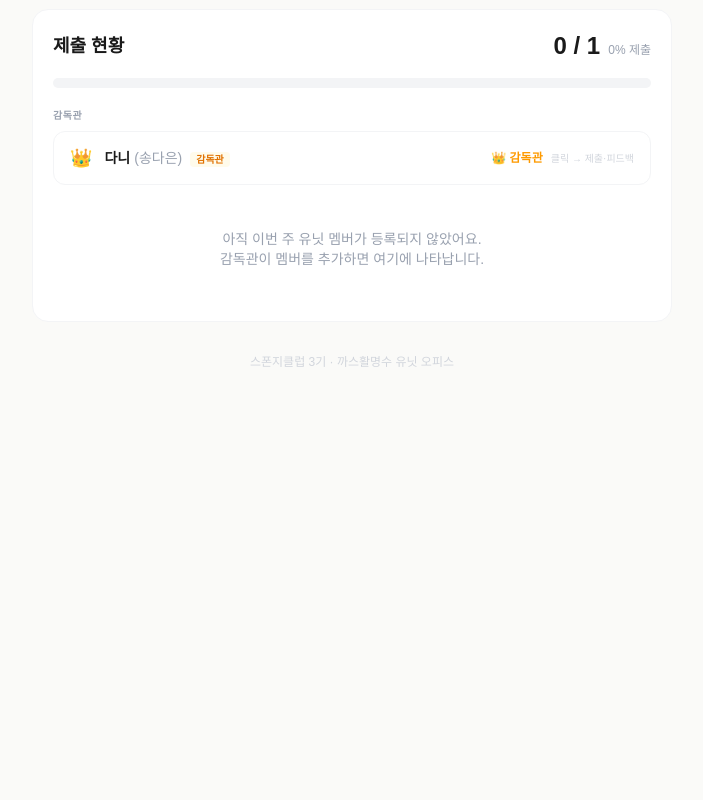
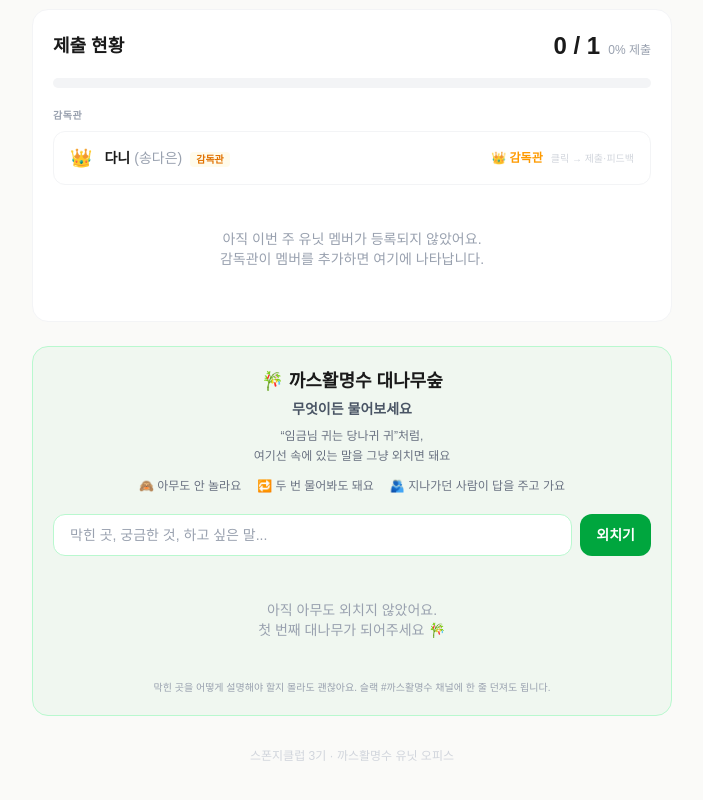
Before and after one commit to selfishclub/spongeclub-office-3, a Next.js app: page / in a window 1280 px wide. Shown: the part 631-1431 px from the top of the page, without its empty margins (288-991 px from the left). Before the commit the page ends 1065 px from the top, so only its background shows below. Built offline with nearby package versions, Linux system fonts and the light colour scheme; a web font is replaced by a local one.

Commit message:
feat: add bamboo forest anonymous Q&A board

```diff
--- a/app/page.tsx
+++ b/app/page.tsx
@@ -124,6 +124,175 @@ function MemberModal({ member, onClose }: { member: Member; onClose: () => void
           닫기
         </button>
       </div>
+    </div>
+  );
+}
+
+// ─── 대나무숲 게시판 ───
+type BambooPost = {
+  id: string;
+  text: string;
+  replies: { id: string; text: string; createdAt: string }[];
+  createdAt: string;
+};
+
+function BambooForest() {
+  const [posts, setPosts] = useState<BambooPost[]>([]);
+  const [input, setInput] = useState("");
+  const [replyInputs, setReplyInputs] = useState<Record<string, string>>({});
+  const [openReply, setOpenReply] = useState<string | null>(null);
+
+  // localStorage 로드
+  useEffect(() => {
+    try {
+      const saved = localStorage.getItem("bamboo-posts");
+      if (saved) setPosts(JSON.parse(saved));
+    } catch { /* 무시 */ }
+  }, []);
+
+  // localStorage 저장
+  function save(updated: BambooPost[]) {
+    setPosts(updated);
+    try { localStorage.setItem("bamboo-posts", JSON.stringify(updated)); } catch { /* 무시 */ }
+  }
+
+  function addPost() {
+    const text = input.trim();
+    if (!text) return;
+    const post: BambooPost = {
+      id: Date.now().toString(),
+      text,
+      replies: [],
+      createdAt: new Date().toISOString(),
+    };
+    save([post, ...posts]);
+    setInput("");
+  }
+
+  function addReply(postId: string) {
+    const text = (replyInputs[postId] ?? "").trim();
+    if (!text) return;
+    const updated = posts.map((p) =>
+      p.id === postId
+        ? {
+            ...p,
+            replies: [
+              ...p.replies,
+              { id: Date.now().toString(), text, createdAt: new Date().toISOString() },
+            ],
+          }
+        : p,
+    );
+    save(updated);
+    setReplyInputs((prev) => ({ ...prev, [postId]: "" }));
+    setOpenReply(null);
+  }
+
+  function timeAgo(iso: string) {
+    const diff = Date.now() - new Date(iso).getTime();
+    const m = Math.floor(diff / 60000);
+    if (m < 1) return "방금";
+    if (m < 60) return `${m}분 전`;
+    const h = Math.floor(m / 60);
+    if (h < 24) return `${h}시간 전`;
+    return `${Math.floor(h / 24)}일 전`;
+  }
+
+  return (
+    <div className="bg-[#F0F7F0] rounded-2xl border border-green-200 p-5 mt-6">
+      {/* 헤더 */}
+      <div className="text-center mb-5">
+        <h2 className="font-extrabold text-lg">🎋 까스활명수 대나무숲</h2>
+        <p className="text-sm text-gray-600 mt-1 font-bold">무엇이든 물어보세요</p>
+        <p className="text-xs text-gray-500 mt-2 leading-relaxed">
+          &ldquo;임금님 귀는 당나귀 귀&rdquo;처럼,<br />
+          여기선 속에 있는 말을 그냥 외치면 돼요
+        </p>
+        <div className="flex justify-center gap-4 mt-3 text-xs text-gray-500">
+          <span>🙈 아무도 안 놀라요</span>
+          <span>🔁 두 번 물어봐도 돼요</span>
+          <span>🫂 지나가던 사람이 답을 주고 가요</span>
+        </div>
+      </div>
+
+      {/* 입력 */}
+      <div className="flex gap-2 mb-5">
+        <input
+          type="text"
+          value={input}
+          onChange={(e) => setInput(e.target.value)}
+          onKeyDown={(e) => e.key === "Enter" && addPost()}
+          placeholder="막힌 곳, 궁금한 것, 하고 싶은 말..."
+          className="flex-1 px-4 py-2.5 rounded-xl border border-green-200 bg-white text-sm placeholder:text-gray-400 focus:outline-none focus:border-green-400"
+        />
+        <button
+          onClick={addPost}
+          className="shrink-0 px-4 py-2.5 rounded-xl bg-green-600 text-white text-sm font-bold hover:bg-green-700 transition"
+        >
+          외치기
+        </button>
+      </div>
+
+      {/* 글 목록 */}
+      <div className="space-y-3">
+        {posts.length === 0 && (
+          <p className="text-sm text-gray-400 text-center py-6">
+            아직 아무도 외치지 않았어요.<br />
+            첫 번째 대나무가 되어주세요 🎋
+          </p>
+        )}
+        {posts.map((post) => (
+          <div key={post.id} className="bg-white rounded-xl border border-green-100 p-4">
+            <p className="text-sm">{post.text}</p>
+            <div className="flex items-center gap-3 mt-2">
+              <span className="text-[10px] text-gray-400">{timeAgo(post.createdAt)}</span>
+              <button
+                onClick={() => setOpenReply(openReply === post.id ? null : post.id)}
+                className="text-[10px] text-green-600 font-bold hover:underline"
+              >
+                💬 답글 {post.replies.length > 0 && `(${post.replies.length})`}
+              </button>
+            </div>
+
+            {/* 답글 */}
+            {post.replies.length > 0 && (
+              <div className="mt-3 pl-3 border-l-2 border-green-100 space-y-2">
+                {post.replies.map((r) => (
+                  <div key={r.id} className="text-xs text-gray-600">
+                    <span>{r.text}</span>
+                    <span className="text-gray-300 ml-2">{timeAgo(r.createdAt)}</span>
+                  </div>
+                ))}
+              </div>
+            )}
+
+            {/* 답글 입력 */}
+            {openReply === post.id && (
+              <div className="flex gap-2 mt-3">
+                <input
+                  type="text"
+                  value={replyInputs[post.id] ?? ""}
+                  onChange={(e) => setReplyInputs((prev) => ({ ...prev, [post.id]: e.target.value }))}
+                  onKeyDown={(e) => e.key === "Enter" && addReply(post.id)}
+                  placeholder="답글 달기..."
+                  className="flex-1 px-3 py-2 rounded-lg border border-green-200 bg-white text-xs placeholder:text-gray-400 focus:outline-none focus:border-green-400"
+                />
+                <button
+                  onClick={() => addReply(post.id)}
+                  className="shrink-0 px-3 py-2 rounded-lg bg-green-100 text-green-700 text-xs font-bold hover:bg-green-200 transition"
+                >
+                  답글
+                </button>
+              </div>
+            )}
+          </div>
+        ))}
+      </div>
+
+      {/* 안내 */}
+      <p className="text-[10px] text-gray-400 text-center mt-4">
+        막힌 곳을 어떻게 설명해야 할지 몰라도 괜찮아요. 슬랙 #까스활명수 채널에 한 줄 던져도 됩니다.
+      </p>
     </div>
   );
 }
@@ -273,6 +442,9 @@ export default function OfficePage() {
         )}
       </div>
 
+      {/* 대나무숲 */}
+      <BambooForest />
+
       {/* 푸터 */}
       <footer className="text-center text-xs text-gray-300 mt-8 pb-8">
         스폰지클럽 3기 · 까스활명수 유닛 오피스
```
